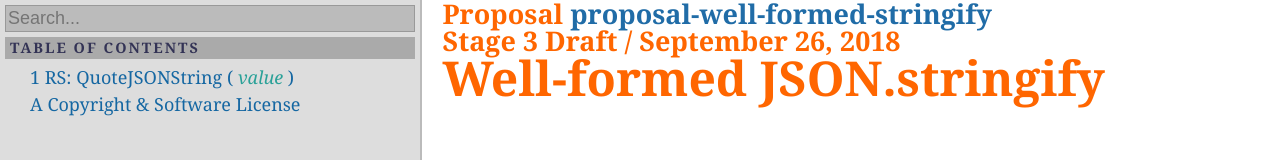
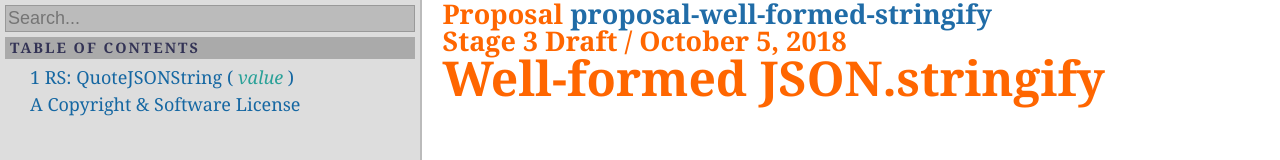
Before and after one commit to tc39/proposal-well-formed-stringify, a website: page docs/index.html in a window 1280 px wide. Shown: the top 160 px of the page. Drawn offline with nearby package versions, Linux system fonts and the light colour scheme.

Commit message:
Generated content @ 863dd321b02c0a1f87f95304e5f6700158efea35 [skip ci]

```diff
--- a/docs/index.html
+++ b/docs/index.html
@@ -1803,7 +1803,7 @@
     display: none;
   }
 }
-</style></head><body><div id="menu-toggle">☰</div><div id="menu-spacer"></div><div id="menu"><div id="menu-search"><input type="text" id="menu-search-box" placeholder="Search..."><div id="menu-search-results" class="inactive"></div></div><div id="menu-pins"><div class="menu-pane-header">Pins</div><ul id="menu-pins-list"></ul></div><div class="menu-pane-header">Table of Contents</div><div id="menu-toc"><ol class="toc"><li><span class="item-toggle-none"></span><a href="#sec-quotejsonstring" title="Runtime Semantics: QuoteJSONString ( value )"><span class="secnum">1</span> RS: QuoteJSONString ( <var>value</var> )</a></li><li><span class="item-toggle-none"></span><a href="#sec-copyright-and-software-license" title="Copyright &amp; Software License"><span class="secnum">A</span> Copyright &amp; Software License</a></li></ol></div></div><div id="spec-container"><h1 class="shortname first">Proposal  <a href="https://github.com/gibson042/ecma262-proposal-well-formed-stringify">proposal-well-formed-stringify</a></h1><h1 class="version">Stage 3 Draft / September 26, 2018</h1><h1 class="title">Well-formed JSON.stringify</h1>
+</style></head><body><div id="menu-toggle">☰</div><div id="menu-spacer"></div><div id="menu"><div id="menu-search"><input type="text" id="menu-search-box" placeholder="Search..."><div id="menu-search-results" class="inactive"></div></div><div id="menu-pins"><div class="menu-pane-header">Pins</div><ul id="menu-pins-list"></ul></div><div class="menu-pane-header">Table of Contents</div><div id="menu-toc"><ol class="toc"><li><span class="item-toggle-none"></span><a href="#sec-quotejsonstring" title="Runtime Semantics: QuoteJSONString ( value )"><span class="secnum">1</span> RS: QuoteJSONString ( <var>value</var> )</a></li><li><span class="item-toggle-none"></span><a href="#sec-copyright-and-software-license" title="Copyright &amp; Software License"><span class="secnum">A</span> Copyright &amp; Software License</a></li></ol></div></div><div id="spec-container"><h1 class="shortname first">Proposal  <a href="https://github.com/gibson042/ecma262-proposal-well-formed-stringify">proposal-well-formed-stringify</a></h1><h1 class="version">Stage 3 Draft / October 5, 2018</h1><h1 class="title">Well-formed JSON.stringify</h1>
 <emu-biblio href="./missing-productions.json"></emu-biblio>
 
 
```
